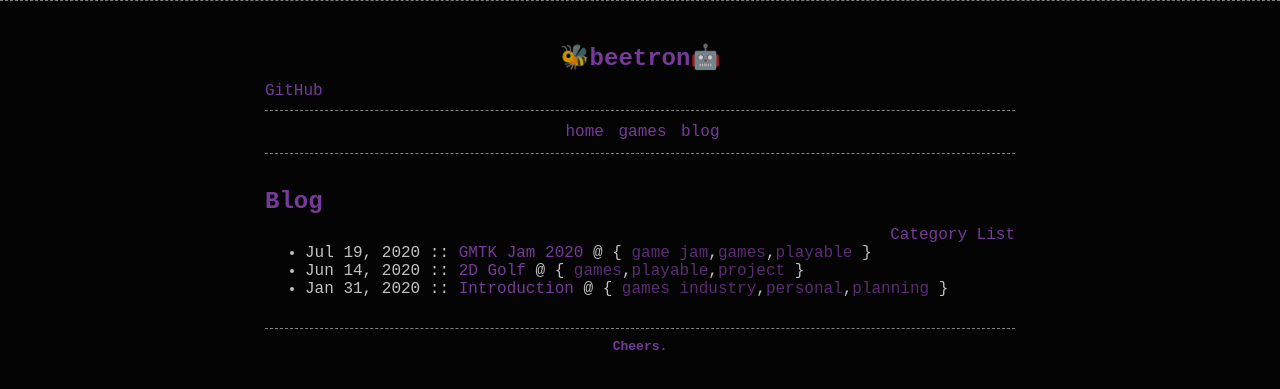
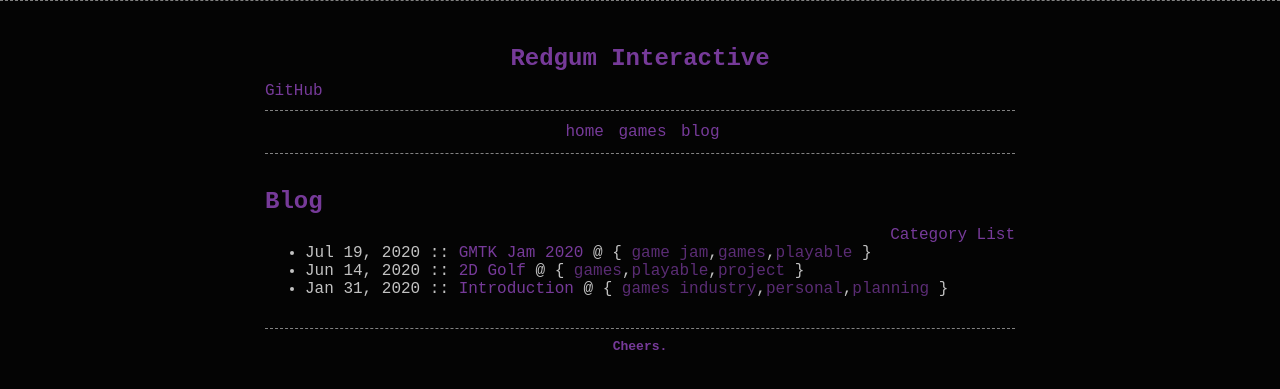
Before and after one commit to Beetron/beetron.github.io, a Jekyll site: the page built from blog.md, in a window 1280 px wide. Shown: the top 389 px of the page. Built offline with Jekyll 4.4.1, drawn with Linux system fonts in a browser that asks for light colours.

Commit message:
Changing site name

```diff
--- a/_includes/header.html
+++ b/_includes/header.html
@@ -1,6 +1,6 @@
 <header class="row">
   <div class="col-lg-8 col-lg-offset-2">
-    <h1 class="">🐝beetron🤖</h1>
+    <h1 class="">Redgum Interactive</h1>
     <p>
     <a class="post-link" href="https://github.com/Beetron">GitHub</a>
     <!--|
```
